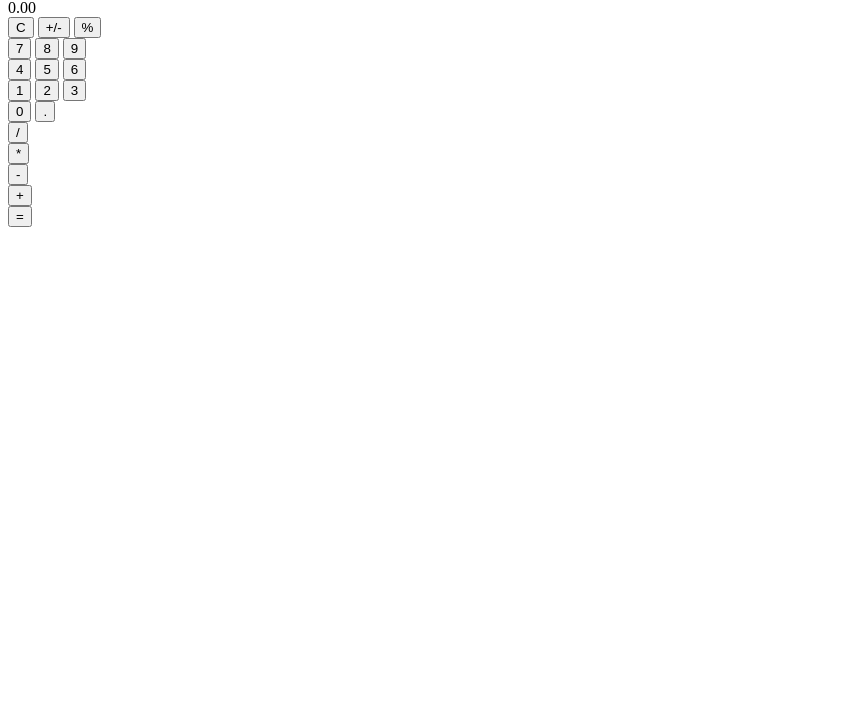
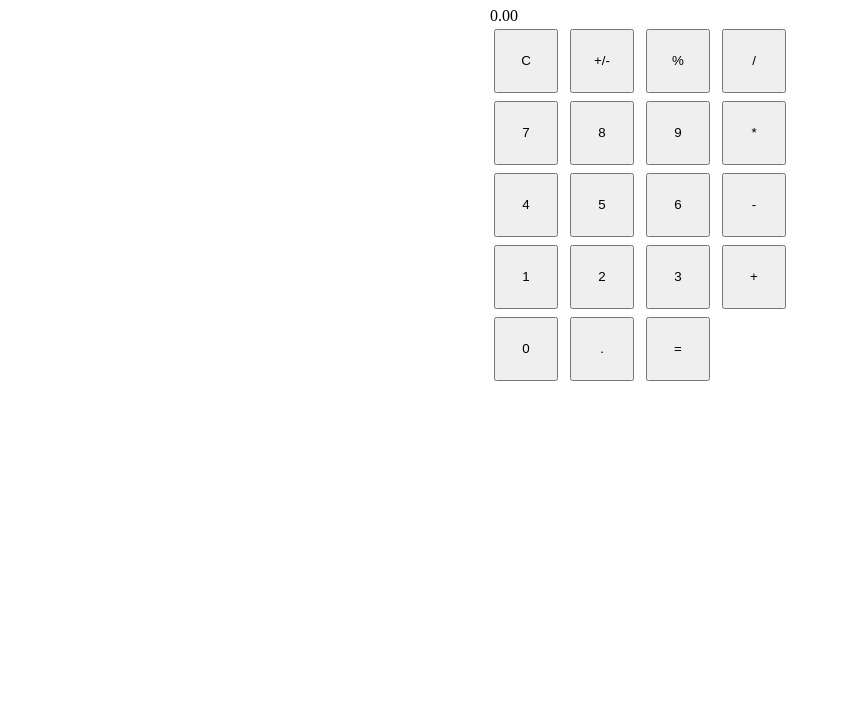
Before and after one commit to James-E-Sullivan/calculator, a plain HTML site: page index.html in a window 1280 px wide. Shown: the part 81-808 px from the top of the page, without its empty margins (0-841 px from the left). Drawn offline with Linux system fonts and the light colour scheme.

Commit message:
Reorganize div structure & add css style
* CSS style rules added to align divs and resize buttons

```diff
--- a/index.html
+++ b/index.html
@@ -14,46 +14,33 @@
         <div id="calculator-container">
             <div class="display">0.00</div>
             <div class="calc-btn-container">
-                <div class="num-btn-container">
                 <div class="btn-row">
                     <button class="calc-btn" id="clear">C</button>
                     <button class="calc-btn" id="negate">+/-</button>
                     <button class="calc-btn" id="percentage">%</button>
+                    <button class="operator-btn" id="divide">/</button>
                 </div>
                 <div class="btn-row">
                     <button class="num-btn" id="7">7</button>
                     <button class="num-btn" id="8">8</button>
                     <button class="num-btn" id="9">9</button>
+                    <button class="operator-btn" id="multiply">*</button>
                 </div>
                 <div class="btn-row">
                     <button class="num-btn" id="4">4</button>
                     <button class="num-btn" id="5">5</button>
                     <button class="num-btn" id="6">6</button>
+                    <button class="operator-btn" id="subtract">-</button>
                 </div>
                 <div class="btn-row">
                     <button class="num-btn" id="1">1</button>
                     <button class="num-btn" id="2">2</button>
                     <button class="num-btn" id="3">3</button>
+                    <button class="operator-btn" id="add">+</button>
                 </div>
                 <div class="btn-row">
                     <button class="num-btn" id="0">0</button>
                     <button class="num-btn" id="decimal">.</button>
-                    </div>
-                </div>
-                <div class="operator-btn-container">
-                    <div class="btn-row">
-                        <button class="operator-btn" id="divide">/</button>
-                    </div>
-                    <div class="btn-row">
-                        <button class="operator-btn" id="multiply">*</button>
-                    </div>
-                    <div class="btn-row">
-                        <button class="operator-btn" id="subtract">-</button>
-                    </div>
-                    <div class="btn-row">
-                        <button class="operator-btn" id="add">+</button>
-                    </div>
-                    <div class="btn-row">
                     <button class="operator-btn" id="equals">=</button>
                 </div>
                 </div>
--- a/style.css
+++ b/style.css
@@ -0,0 +1,27 @@
+html, body {
+    height: 100%;
+}
+
+body {
+    display: flex;
+    flex-direction: column;
+    justify-content: space-between;
+    align-items: center;
+}
+
+.alignment-container {
+    display: flex;
+    flex-direction: column;
+}
+
+.calc-btn-container {
+    display: flex;
+    flex-direction: column;
+    justify-content: space-around;
+}
+
+button {
+    height: 64px;
+    width: 64px;
+    margin: 4px;
+}
```
Lines whose indentation alone changed are shown as unchanged.
